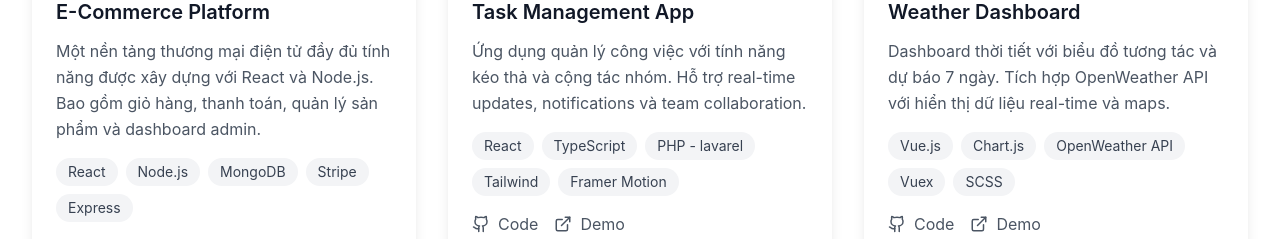
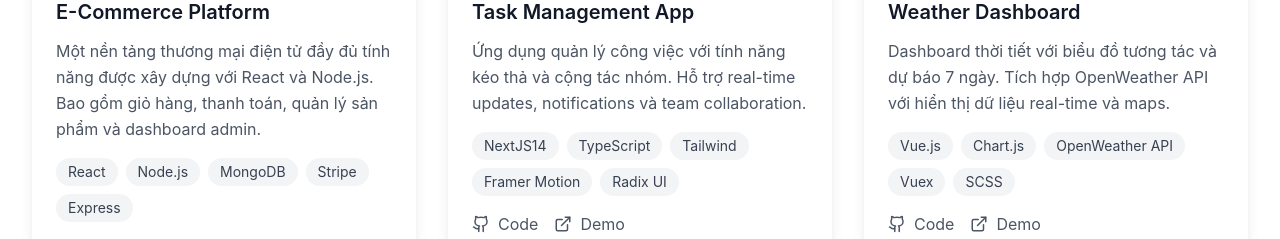
Before and after one commit to n1ml3/namle-portfolio, a React (Vite) app: page / in a window 1280 px wide. Shown: the part 2380-2619 px from the top of the page. Built offline with nearby package versions, Linux system fonts and the light colour scheme.

Commit message:
cap nhat project task management app

```diff
--- a/src/data/projects.ts
+++ b/src/data/projects.ts
@@ -15,8 +15,8 @@ export const projects: Project[] = [
     description:
       "Ứng dụng quản lý công việc với tính năng kéo thả và cộng tác nhóm. Hỗ trợ real-time updates, notifications và team collaboration.",
     image: "https://images.unsplash.com/photo-1611224923853-80b023f02d71?w=500&h=300&fit=crop&auto=format",
-    technologies: ["React", "TypeScript", "PHP - lavarel", "Tailwind", "Framer Motion"],
-    github: "https://github.com/yourusername/task-management",
+    technologies: ["NextJS14", "TypeScript", "Tailwind", "Framer Motion", "Radix UI"],
+    github: "https://github.com/n1ml3/task-management-app",
     demo: "https://your-task-app-demo.vercel.app",
   },
   {
```
